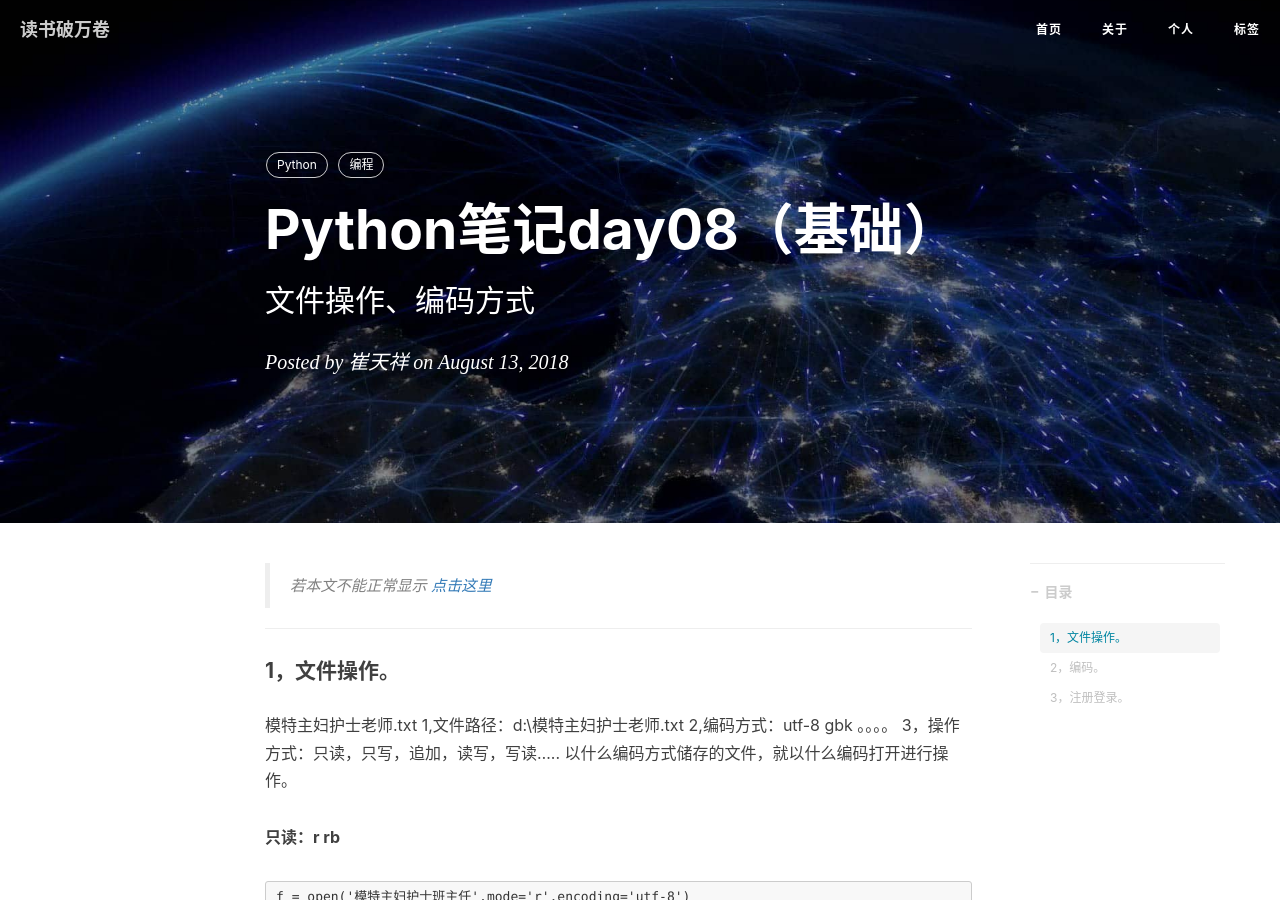
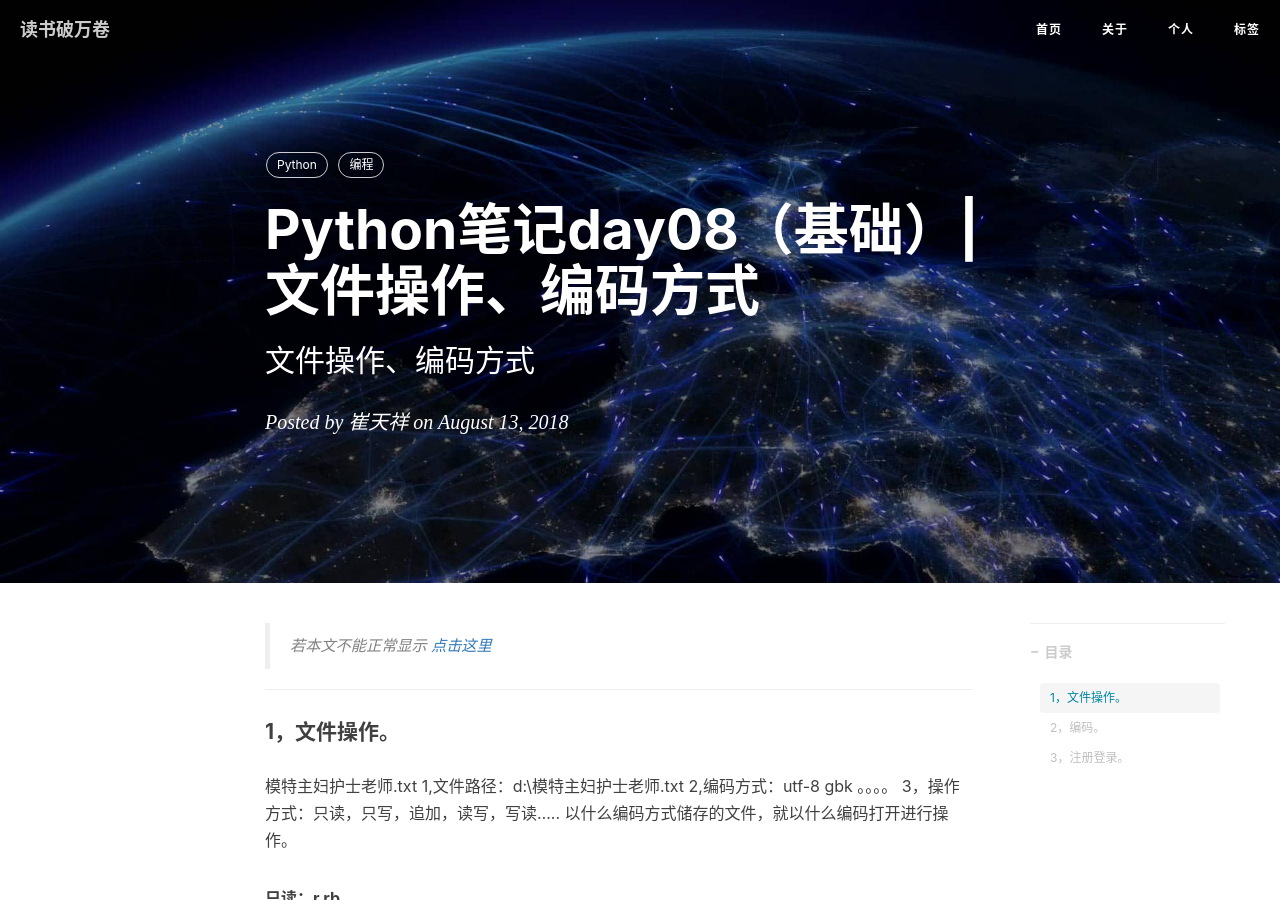
Before and after one commit to cuitianxiang100/cuitianxiang100.github.io, a Jekyll site: the page built from _posts/2018-08-13-Python笔记day08（基础）.md, in a window 1280 px wide and 900 px high. Built offline with Jekyll 4.4.1, drawn with Linux system fonts in a browser that asks for light colours; nearby versions of some CDN libraries; comment, search, counter and statistics services are not loaded.

Commit message:
Update 2018-08-13-Python笔记day08（基础）.md

```diff
--- a/_posts/2018-08-13-Python笔记day08（基础）.md
+++ b/_posts/2018-08-13-Python笔记day08（基础）.md
@@ -1,6 +1,6 @@
 ---
 layout:     post
-title:      "Python笔记day08（基础）"
+title:      "Python笔记day08（基础）|文件操作、编码方式"
 subtitle:   "文件操作、编码方式"
 date:       2018-08-13 12:17:00
 author:     "崔天祥"
```
